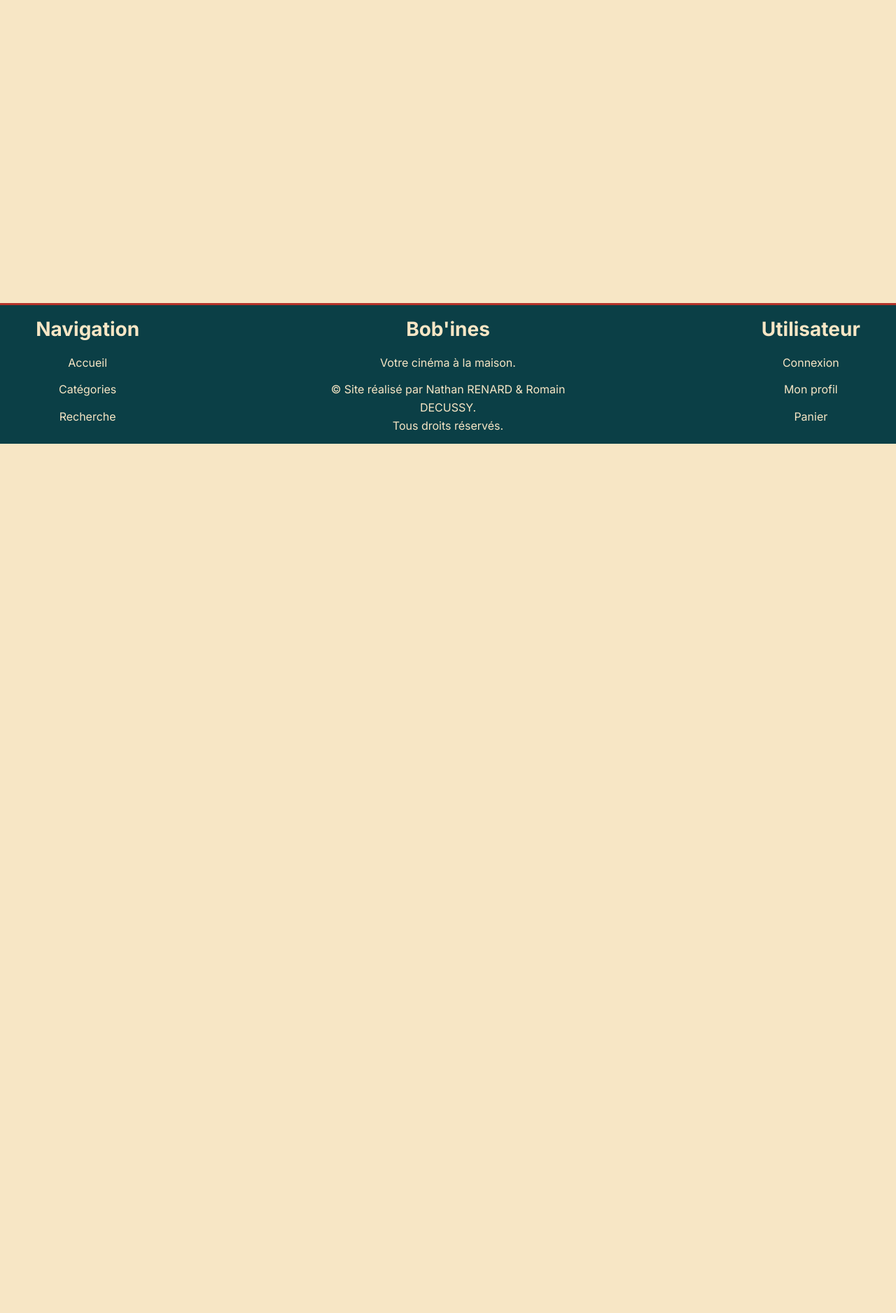
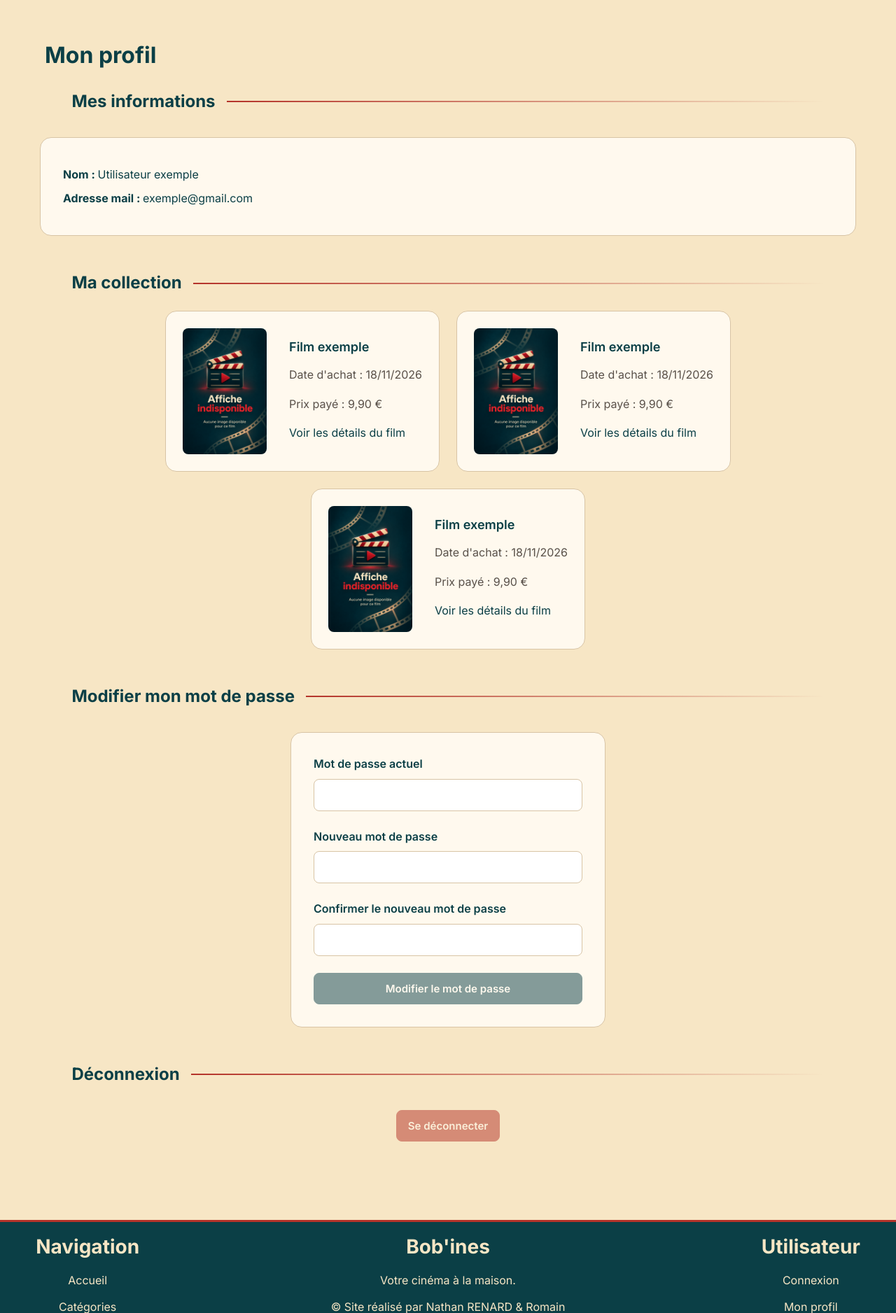
Before and after one commit to WhatDahFox/pPHPD1_Application.web.de.catalogue.et.achat.de.film, a PHP site: page /profile.php in a window 1280 px wide. Shown: the part 166-2042 px from the top of the page at 70% size. Before the commit the page ends 800 px from the top, so only its background shows below. Run offline with PHP 8.4, Linux system fonts and the light colour scheme.

Commit message:
style(profile): add profile details page
PROFILE.PHP

- Structure HTML de la page

PROFILE.CSS

- Design CSS de la page

FONCTIONNALITÉS

- Préparation à l'intégration future du PHP

```diff
--- /dev/null
+++ b/public/css/profile.css
@@ -0,0 +1,145 @@
+/* ========================================
+1. Informations du compte
+========================================= */
+
+.contenu_profil {
+    max-width: 1100px;
+    margin: 2rem auto;
+    padding: 2rem;
+    border: 1px solid var(--bordure);
+    border-radius: 1rem;
+    background-color: var(--fond_carte);
+}
+
+.contenu_profil p {
+    margin: 0.5rem 0;
+}
+
+/* ========================================
+2. Films achetés
+========================================= */
+
+.ligne_achat {
+    display: flex;
+    align-items: center;
+    gap: 2rem;
+    padding: 1.5rem;
+    border: 1px solid var(--bordure);
+    border-radius: 1rem;
+    background-color: var(--fond_carte);
+}
+
+.affiche_achat {
+    width: 120px;
+    aspect-ratio: 2 / 3;
+    object-fit: cover;
+    border-radius: 0.5rem;
+}
+
+
+.informations_achat p {
+    color: var(--texte_secondaire);
+}
+
+/* ========================================
+3. Modification du mot de passe
+========================================= */
+
+.formulaire_mdp {
+    display: flex;
+    flex-direction: column;
+    gap: 1.5rem;
+    width: 100%;
+    max-width: 450px;
+    margin: 2rem auto;
+    padding: 2rem;
+    border: 1px solid var(--bordure);
+    border-radius: 1rem;
+    background-color: var(--fond_carte);
+    box-sizing: border-box;
+}
+
+.champ_profil {
+    display: flex;
+    flex-direction: column;
+    gap: 0.5rem;
+}
+
+.champ_profil label {
+    font-weight: var(--graisse_semi_grasse);
+}
+
+.champ_profil input {
+    width: 100%;
+    padding: 0.75rem 1rem;
+    border: 1px solid var(--bordure);
+    border-radius: 0.5rem;
+    background-color: #FFFFFF;
+    color: var(--texte_principal);
+    font-family: var(--police_principale), sans-serif;
+    font-size: var(--taille_texte);
+    box-sizing: border-box;
+}
+
+.champ_profil input:focus {
+    border-color: var(--couleur_accent);
+    outline-color: var(--couleur_accent);
+}
+
+.bouton_modifier_mdp,
+.bouton_deconnexion {
+    padding: 0.75rem 1rem;
+    border: 1px solid var(--texte_principal);
+    border-radius: 0.5rem;
+    background-color: var(--texte_principal);
+    color: var(--fond_carte);
+    font-family: var(--police_principale), sans-serif;
+    font-size: var(--taille_bouton);
+    font-weight: var(--graisse_semi_grasse);
+    cursor: pointer;
+}
+
+.bouton_modifier_mdp:disabled,
+.bouton_deconnexion:disabled {
+    opacity: 0.5;
+    cursor: not-allowed;
+}
+
+/* ========================================
+4. Déconnexion
+========================================= */
+
+.section_deconnexion form {
+    display: flex;
+    justify-content: center;
+    margin: 2rem auto;
+}
+
+.bouton_deconnexion {
+    border-color: var(--couleur_accent);
+    background-color: var(--couleur_accent);
+}
+
+/* ========================================
+X. Responsive
+========================================= */
+
+@media (max-width: 750px) {
+
+    .contenu_profil {
+        padding: 1.5rem;
+    }
+
+    .ligne_achat {
+        gap: 1rem;
+        padding: 1rem;
+    }
+
+    .affiche_achat {
+        width: 90px;
+    }
+
+    .formulaire_mdp {
+        padding: 1.5rem;
+    }
+}
--- a/public/profile.php
+++ b/public/profile.php
@@ -3,9 +3,9 @@
 <head>
     <meta charset="UTF-8">
     <meta name="viewport" content="width=device-width, initial-scale=1.0">
-    <title> Accueil | Bob'ines </title>
+    <title> Mon profil | Bob'ines </title>
     <link rel="stylesheet" href="./css/common.css">
-    <link rel="stylesheet" href="./css/index.css">
+    <link rel="stylesheet" href="./css/profile.css">
 </head>
 
 <body class="conteneur">
@@ -15,6 +15,131 @@
     </header>
 
     <main>
+        <h1> Mon profil </h1>
+
+        <!-- =================================
+        1. Informations du compte
+        ===================================== -->
+
+        <section class="section_page section_profil">
+            <h2 class="titre_section"> Mes informations </h2>
+            <div class="contenu_profil">
+                <p><strong> Nom : </strong> Utilisateur exemple </p>
+                <p><strong> Adresse mail : </strong> exemple@gmail.com </p>
+            </div>
+        </section>
+
+        <!-- =================================
+        2. Collection de films achetés
+        ===================================== -->
+
+        <section class="section_page section_achats">
+            <h2 class="titre_section"> Ma collection </h2>
+            <div class="liste_films">
+                <!-- Film acheté provisoire -->
+                <article class="ligne_achat">
+                    <img class="affiche_achat" src="images/affiche_indisponible.png" alt="Affiche du film">
+                    <div class="informations_achat">
+                        <h3 class="titre_film">Film exemple</h3>
+                        <p>Date d'achat : 18/11/2026</p>
+                        <p>Prix payé : 9,90 €</p>
+                        <a href="movie.php">Voir les détails du film</a>
+                    </div>
+                </article>
+                <!-- ---------------------- -->
+                <!-- Film acheté provisoire -->
+                <article class="ligne_achat">
+                    <img class="affiche_achat" src="images/affiche_indisponible.png" alt="Affiche du film">
+                    <div class="informations_achat">
+                        <h3 class="titre_film">Film exemple</h3>
+                        <p>Date d'achat : 18/11/2026</p>
+                        <p>Prix payé : 9,90 €</p>
+                        <a href="movie.php">Voir les détails du film</a>
+                    </div>
+                </article>
+                <!-- ---------------------- -->
+                <!-- Film acheté provisoire -->
+                <article class="ligne_achat">
+                    <img class="affiche_achat" src="images/affiche_indisponible.png" alt="Affiche du film">
+                    <div class="informations_achat">
+                        <h3 class="titre_film">Film exemple</h3>
+                        <p>Date d'achat : 18/11/2026</p>
+                        <p>Prix payé : 9,90 €</p>
+                        <a href="movie.php">Voir les détails du film</a>
+                    </div>
+                </article>
+                <!-- ---------------------- -->
+            </div>
+        </section>
+
+        <!-- =================================
+        3. Modification du mot de passe
+        ===================================== -->
+
+        <section class="section_page section_mdp">
+            <h2 class="titre_section"> Modifier mon mot de passe </h2>
+            <form class="formulaire_mdp"
+                  action="profile.php"
+                  method="post">
+                <div class="champ_profil">
+                    <label for="mdp_actuel"> Mot de passe actuel </label>
+                    <input
+                        id="mdp_actuel"
+                        name="mdp_actuel"
+                        type="password"
+                        autocomplete="current-password"
+                        required
+                    >
+                </div>
+                <div class="champ_profil">
+                    <label for="nouveau_mdp"> Nouveau mot de passe </label>
+                    <input
+                            id="nouveau_mdp"
+                            name="nouveau_mdp"
+                            type="password"
+                            autocomplete="new-password"
+                            minlength="8"
+                            required
+                    >
+                </div>
+                <div class="champ_profil">
+                    <label for="confirmation_mdp"> Confirmer le nouveau mot de passe </label>
+                    <input
+                            id="confirmation_mdp"
+                            name="confirmation_mdp"
+                            type="password"
+                            autocomplete="new-password"
+                            minlength="8"
+                            required
+                    >
+                </div>
+                <button
+                     class="bouton_modifier_mdp"
+                     type="submit"
+                     disabled
+                >
+                    Modifier le mot de passe
+                </button>
+            </form>
+        </section>
+
+        <!-- =================================
+        4. Déconnexion
+        ===================================== -->
+
+        <section class="section_page section_deconnexion">
+            <h2 class="titre_section"> Déconnexion </h2>
+
+            <form action="logout.php" method="post">
+                <button
+                    class="bouton_deconnexion"
+                    type="submit"
+                    disabled
+                >
+                    Se déconnecter
+                </button>
+            </form>
+        </section>
 
     </main>
 
```
Lines whose indentation alone changed are shown as unchanged.
